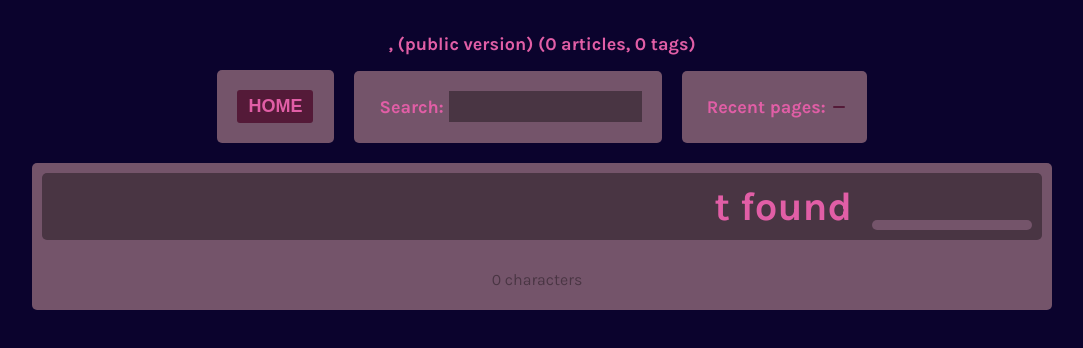
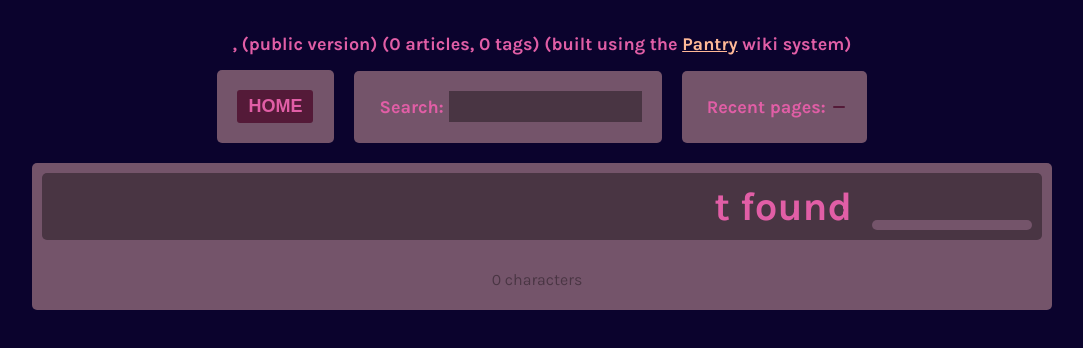
Before and after one commit to Owmacohe/pantry, a plain HTML site: page index.html in a window 1280 px wide. Shown: the whole page, without its empty margins (98-1181 px from the left). Drawn offline with Linux system fonts and the light colour scheme; no server answers.

Commit message:
Updated scripts and README to address the loading issue

```diff
--- a/scripts/convert.js
+++ b/scripts/convert.js
@@ -22,8 +22,8 @@ window.onload = function() {
     // Making sure to wait for the tag loading to be done
     setTimeout(function() {
         // Setting the wiki stats
-        document.getElementById('creator').innerText +=
-            ' (' + file_list.length + ' articles, ' + tags[0].length + ' tags)';
+        document.getElementById('creator').innerHTML +=
+            ' (' + file_list.length + ' articles, ' + tags[0].length + ' tags) (built using the <a href="https://github.com/owmacohe/pantry" target="_blank" rel="noopener noreferrer">Pantry</a> wiki system)';
 
         document.getElementById('loading').remove(); // Removing the loading message
 
@@ -41,7 +41,7 @@ function setup() {
     fetch('settings.txt')
         .then((res) => res.text())
         .then((text) => {
-            let split = text.split('\n');
+            let split = trim_array(text.split('\n'));
             let title = split[0].split(':')[1];
 
             // Setting the wiki title
@@ -63,7 +63,7 @@ function setup() {
     fetch('registry.txt')
         .then((res) => res.text())
         .then((text) => {
-            file_list = text.split('\n');
+            file_list = trim_array(text.split('\n'));
 
             for (let i = 0; i < file_list.length; i++)
                 if (file_list[i] === '')
@@ -181,7 +181,7 @@ function process_text(text, title) {
     description_html = '';
 
     // Split the file into its lines
-    let split = text.split('\n');
+    let split = trim_array(text.split('\n'));
 
     for (let i = 0; i < split.length; i++) {
         if (i >= 4) {
@@ -225,7 +225,7 @@ function process_text(text, title) {
     let character_length = 0;
 
     for (let character_index = 0; character_index < description.innerText.length; character_index++)
-        if (description.innerText[character_index] === ' ' || description.innerText[character_index].trim() !== '')
+        if (description.innerText[character_index] === ' ' || description.innerText[character_index] !== '')
             character_length++;
 
     // Appending a count of characters in the article
--- a/scripts/style.css
+++ b/scripts/style.css
@@ -11,6 +11,9 @@
 
 ::selection {
     background: var(--tags);
+}
+li::selection, li b::selection, li i::selection {
+    background: var(--text);
 }
 
 @font-face {
--- a/scripts/tags.js
+++ b/scripts/tags.js
@@ -107,7 +107,7 @@ function set_tags(file_name) {
 
 /// Function to add a tag and its tagged articles to the tags list
 function process_tags(file_name, text) {
-    let split = text.split('\n');
+    let split = trim_array(text.split('\n'));
 
     if (split.length > 1) {
         let line = split[2];
--- a/scripts/utilities.js
+++ b/scripts/utilities.js
@@ -68,3 +68,12 @@ function is_tag_private(file_name) {
 
     return false;
 }
+
+/// Quick function to make sure each element in an array is trimmed down to remove the whitespace
+function trim_array(array) {
+    for (let i = 0; i < array.length; i++) {
+        array[i] = array[i].trim();
+    }
+
+    return array;
+}
```
Also changed, not shown: 1 other file.
